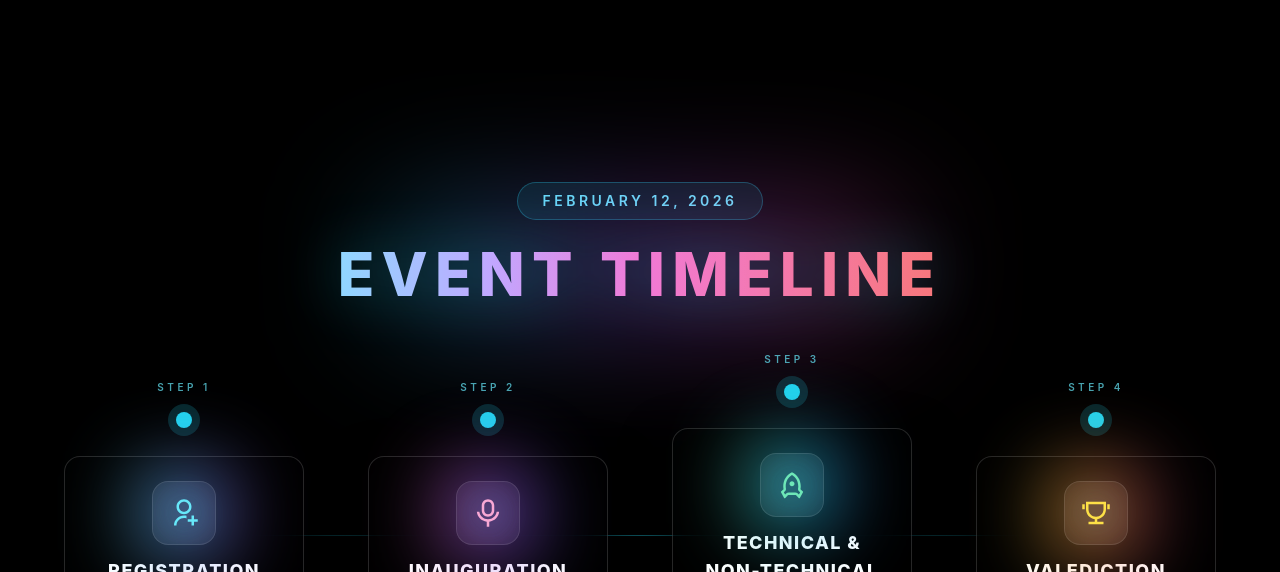
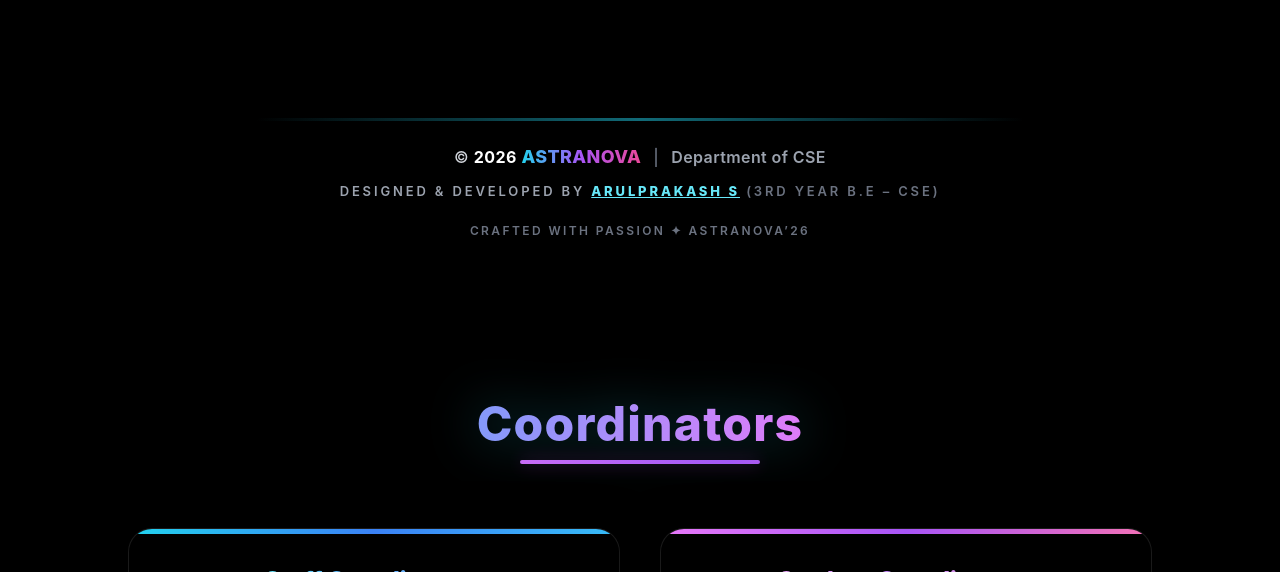
Before and after one commit to ms-arul/ASTRANOVA-26, a React (Vite) app: page / in a window 1280 px wide. Shown: the part 2228-2800 px from the top of the page. Built offline with nearby package versions, Linux system fonts and the light colour scheme.

Commit message:
Update Timeline.jsx

```diff
--- a/src/components/Timeline.jsx
+++ b/src/components/Timeline.jsx
@@ -1,289 +1,82 @@
-import { motion } from "framer-motion";
-import {
-  RiUserAddLine,
-  RiMicLine,
-  RiRocketLine,
-  RiTrophyLine,
-} from "react-icons/ri";
+import React, { useRef } from "react";
 
-export default function Timeline() {
-  const steps = [
-    {
-      title: "Registration",
-      subtitle: "Participant onboarding & check-in",
-      Icon: RiUserAddLine,
-      glow: "from-cyan-300 via-blue-400 to-purple-500",
-      iconColor: "text-cyan-300",
-    },
-    {
-      title: "Inauguration",
-      subtitle: "Opening ceremony & keynote",
-      Icon: RiMicLine,
-      glow: "from-pink-400 via-purple-500 to-indigo-500",
-      iconColor: "text-pink-300",
-    },
-    {
-      title: "Technical & Non-Technical Events",
-      subtitle: "Competitions, challenges & fun",
-      Icon: RiRocketLine,
-      glow: "from-emerald-300 via-cyan-400 to-blue-500",
-      iconColor: "text-emerald-300",
-    },
-    {
-      title: "Valediction",
-      subtitle: "Winners, certificates & closing",
-      Icon: RiTrophyLine,
-      glow: "from-yellow-300 via-orange-400 to-pink-500",
-      iconColor: "text-yellow-300",
-    },
-  ];
+export default function Footer() {
+  const linkRef = useRef(null);
+
+  // 🎯 Magnetic hover (desktop only, smooth & subtle)
+  const handleMouseMove = (e) => {
+    if (window.innerWidth < 768) return;
+
+    const el = linkRef.current;
+    if (!el) return;
+
+    const rect = el.getBoundingClientRect();
+    const dx = e.clientX - (rect.left + rect.width / 2);
+    const dy = e.clientY - (rect.top + rect.height / 2);
+
+    el.style.transform = `translate(${dx * 0.07}px, ${dy * 0.07}px)`;
+  };
+
+  const resetPosition = () => {
+    const el = linkRef.current;
+    if (!el) return;
+    el.style.transform = "translate(0,0)";
+  };
 
   return (
-    <section className="relative min-h-screen w-full overflow-hidden">
-      {/* ================= CONTENT ================= */}
-      <div className="relative z-10 py-28 px-4 sm:px-6">
-        {/* DATE BADGE */}
-        <div className="flex justify-center mb-6">
-          <span
-            className="
-              px-6 py-2 rounded-full
-              bg-cyan-400/10
-              border border-cyan-400/30
-              text-cyan-300
-              text-sm font-semibold tracking-[0.25em]
-              uppercase
-            "
-          >
-            February 12, 2026
-          </span>
-        </div>
+    <footer className="relative py-10 sm:py-12 text-center">
+      {/* ✅ THICK divider */}
+      <div className="mx-auto mb-6 h-[2px] sm:h-[3px] w-[72%] max-w-3xl rounded-full bg-gradient-to-r from-transparent via-cyan-400/50 to-transparent" />
 
-        {/* ================= TITLE (GRADIENT + MOTION COLOR) ================= */}
-        <div className="relative flex justify-center mb-20">
-          {/* Glow Blob behind title */}
-          <motion.div
-            aria-hidden="true"
-            initial={{ opacity: 0, scale: 0.85 }}
-            whileInView={{ opacity: 1, scale: 1 }}
-            transition={{ duration: 0.8 }}
-            viewport={{ once: true }}
-            className="
-              absolute -top-10
-              w-[380px] sm:w-[520px] h-[120px]
-              rounded-full blur-3xl
-              bg-gradient-to-r from-cyan-500/35 via-purple-500/35 to-pink-500/35
-            "
-          />
+      <p className="text-[15px] sm:text-base tracking-wide text-gray-300 font-medium">
+        © <span className="text-white font-bold">2026</span>{" "}
+        <span className="font-extrabold text-[16px] sm:text-[18px] bg-gradient-to-r from-cyan-400 via-purple-500 to-pink-500 bg-clip-text text-transparent">
+          ASTRANOVA
+        </span>
+        <span className="mx-3 text-gray-500">|</span>
+        <span className="text-gray-400 font-semibold">Department of CSE</span>
+      </p>
 
-          {/* Animated Gradient Title */}
-          <motion.h2
-            initial={{ opacity: 0, y: 30 }}
-            whileInView={{ opacity: 1, y: 0 }}
-            transition={{ duration: 0.7, ease: "easeOut" }}
-            viewport={{ once: true }}
-            className="
-              relative
-              text-center
-              text-4xl sm:text-5xl md:text-6xl
-              font-extrabold
-              tracking-[0.12em]
-              uppercase
-              drop-shadow-[0_0_30px_rgba(34,211,238,0.35)]
-            "
-          >
-            <motion.span
-              animate={{
-                filter: [
-                  "hue-rotate(0deg)",
-                  "hue-rotate(120deg)",
-                  "hue-rotate(240deg)",
-                  "hue-rotate(360deg)",
-                ],
-              }}
-              transition={{
-                duration: 6,
-                repeat: Infinity,
-                ease: "linear",
-              }}
-              className="
-                inline-block
-                bg-gradient-to-r from-cyan-300 via-purple-400 to-pink-400
-                text-transparent bg-clip-text
-              "
-            >
-              Event Timeline
-            </motion.span>
-          </motion.h2>
-        </div>
+      <p className="mt-3 text-[12px] sm:text-[13px] tracking-[0.22em] text-gray-400 uppercase leading-relaxed font-semibold">
+        Designed & Developed by{" "}
+        <a
+          ref={linkRef}
+          href="http://ms-arul-portfolio.vercel.app/"
+          target="_blank"
+          rel="noopener noreferrer"
+          onMouseMove={handleMouseMove}
+          onMouseLeave={resetPosition}
+          className="
+            relative inline-block font-extrabold text-cyan-300
+            transition-transform duration-300 ease-out
+            hover:text-transparent hover:bg-gradient-to-r hover:from-cyan-400 hover:via-purple-500 hover:to-pink-500 hover:bg-clip-text
+            focus:outline-none
 
-        {/* ================= DESKTOP TIMELINE ================= */}
-        <div className="hidden md:block max-w-6xl mx-auto relative">
-          {/* ANIMATED HORIZONTAL LINE */}
-          <motion.div
-            initial={{ scaleX: 0 }}
-            whileInView={{ scaleX: 1 }}
-            transition={{ duration: 1, ease: "easeOut" }}
-            viewport={{ once: true }}
-            style={{ originX: 0 }}
-            className="
-              absolute top-1/2 left-0 right-0
-              h-px
-              bg-gradient-to-r
-              from-transparent via-cyan-400/40 to-transparent
-            "
-          />
+            /* ✅ THICK underline */
+            after:absolute after:left-1/2 after:-translate-x-1/2
+            after:-bottom-[8px]
+            after:h-[3px]
+            after:w-full
+            after:origin-center after:scale-x-0
+            after:rounded-full
+            after:bg-gradient-to-r after:from-cyan-400 after:via-purple-500 after:to-pink-500
+            after:transition-transform after:duration-300
+            hover:after:scale-x-100
+            focus:after:scale-x-100
 
-          <div className="flex justify-between items-center gap-16">
-            {steps.map((step, index) => (
-              <TimelineItem key={index} step={step} index={index} />
-            ))}
-          </div>
-        </div>
+            /* ✅ STRONG glow */
+            hover:drop-shadow-[0_0_18px_rgba(0,255,255,0.45)]
+          "
+        >
+          Arulprakash S
+        </a>{" "}
+        <span className="text-gray-500 font-semibold">(3rd Year B.E – CSE)</span>
+      </p>
 
-        {/* ================= MOBILE TIMELINE ================= */}
-        <div className="md:hidden max-w-md mx-auto relative">
-          {/* ANIMATED VERTICAL LINE */}
-          <motion.div
-            initial={{ scaleY: 0 }}
-            whileInView={{ scaleY: 1 }}
-            transition={{ duration: 1, ease: "easeOut" }}
-            viewport={{ once: true }}
-            style={{ originY: 0 }}
-            className="
-              absolute left-4 top-0 bottom-0
-              w-px
-              bg-gradient-to-b
-              from-transparent via-cyan-400/40 to-transparent
-            "
-          />
-
-          <div className="flex flex-col gap-16 pl-10">
-            {steps.map((step, index) => (
-              <TimelineItem key={index} step={step} index={index} vertical />
-            ))}
-          </div>
-        </div>
-      </div>
-    </section>
+      {/* ✅ THICK bottom caption */}
+      <p className="mt-5 text-[11px] sm:text-[12px] tracking-[0.2em] text-gray-500 uppercase font-semibold">
+        Crafted with Passion ✦ ASTRANOVA’26
+      </p>
+    </footer>
   );
 }
-
-/* ================= TIMELINE ITEM ================= */
-function TimelineItem({ step, index, vertical = false }) {
-  const Icon = step.Icon;
-
-  return (
-    <motion.div
-      initial={{ opacity: 0, y: 30 }}
-      whileInView={{ opacity: 1, y: 0 }}
-      transition={{ duration: 0.5, delay: index * 0.15 }}
-      viewport={{ once: true }}
-      className={`relative flex flex-col ${
-        vertical ? "items-start text-left" : "items-center text-center"
-      }`}
-    >
-      {/* STEP NUMBER */}
-      <span
-        className="
-          absolute -top-8
-          text-[10px]
-          font-semibold tracking-[0.35em]
-          uppercase
-          text-cyan-300/70
-        "
-      >
-        Step {index + 1}
-      </span>
-
-      {/* DOT */}
-      <div
-        className="
-          w-4 h-4
-          rounded-full
-          bg-cyan-400
-          shadow-[0_0_0_8px_rgba(34,211,238,0.18)]
-        "
-      />
-
-      {/* CARD */}
-      <div
-        className="
-          mt-7
-          px-7 py-6
-          rounded-2xl
-          bg-black/45
-          backdrop-blur-xl
-          border border-white/15
-          shadow-[0_20px_50px_rgba(0,0,0,0.65)]
-          max-w-[250px]
-          group
-          transition-all duration-300
-          hover:-translate-y-1 hover:border-cyan-400/30
-        "
-      >
-        {/* ✅ ICON (VISIBLE + GLOW + ANIMATION) */}
-        <div className="relative w-fit mx-auto mb-3">
-          {/* Glow Aura */}
-          <span
-            className={`
-              absolute -inset-3
-              rounded-2xl blur-2xl opacity-70
-              bg-gradient-to-r ${step.glow}
-              animate-pulse
-            `}
-          />
-
-          {/* Icon Box */}
-          <div
-            className="
-              relative
-              w-16 h-16
-              rounded-2xl
-              bg-white/5
-              border border-white/10
-              backdrop-blur-xl
-              flex items-center justify-center
-              transition-all duration-300
-              group-hover:scale-110
-              group-hover:rotate-[2deg]
-            "
-          >
-            <Icon
-              className={`
-                text-3xl ${step.iconColor}
-                drop-shadow-[0_0_18px_rgba(34,211,238,0.7)]
-                transition-all duration-300
-                group-hover:scale-110
-              `}
-            />
-          </div>
-        </div>
-
-        {/* TEXT */}
-        <p
-          className="
-            text-base sm:text-lg
-            font-extrabold
-            tracking-[0.08em]
-            uppercase
-            text-white
-          "
-        >
-          {step.title}
-        </p>
-
-        <p
-          className="
-            mt-2
-            text-xs sm:text-sm
-            text-gray-300/70
-            leading-relaxed
-            font-medium
-          "
-        >
-          {step.subtitle}
-        </p>
-      </div>
-    </motion.div>
-  );
-}
```
